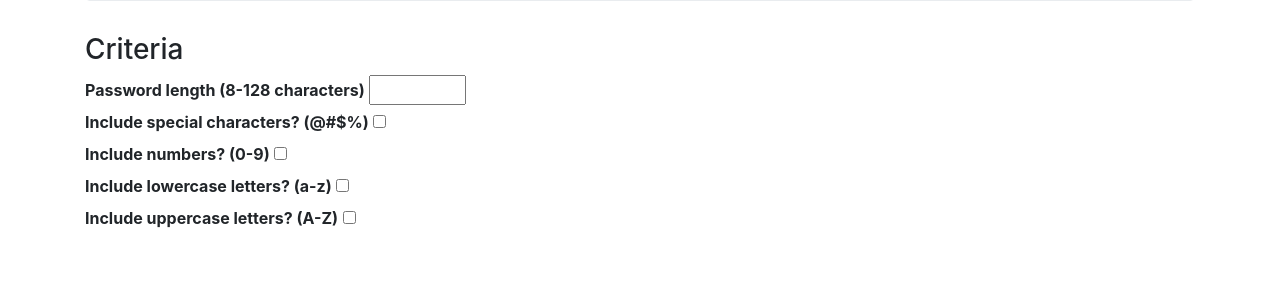
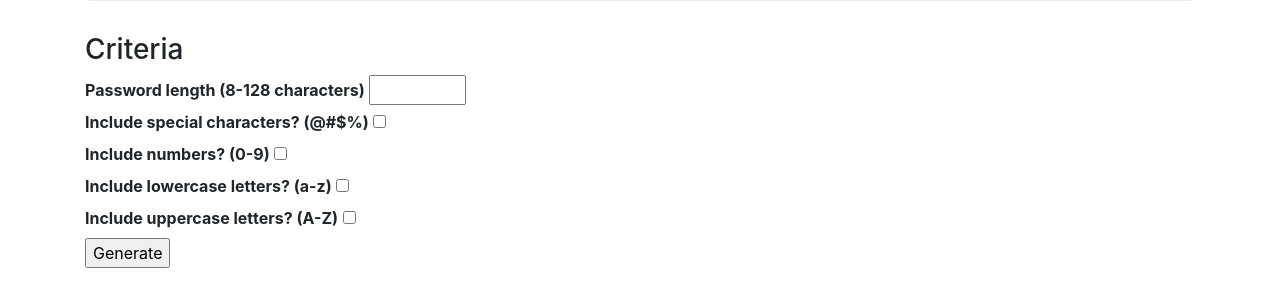
Before and after one commit to sheapa/password_generator, a plain HTML site: page index.html in a window 1280 px wide. Shown: the part 229-536 px from the top of the page. Drawn offline with nearby package versions, Linux system fonts and the light colour scheme.

Commit message:
Added submit button. Commented on form and submit.

```diff
--- a/index.html
+++ b/index.html
@@ -28,6 +28,7 @@
         <div>
             <h3>Criteria</h3>
         </div>
+        <!--User input. All fields mandatory.-->
         <form>
             <label><b>Password length (8-128 characters)</b></label>
             <input type="number" name="message" id="CharInput" min="8" max="128" required>
@@ -45,6 +46,10 @@
             <input type="checkbox" name="up" id="upInput" required>
         </form>
 
+        <!--Submit button for password generation.-->
+        <div>
+        <input type="submit" onclick="#" value="Generate">
+        </div>
 
     </div>
 
```
